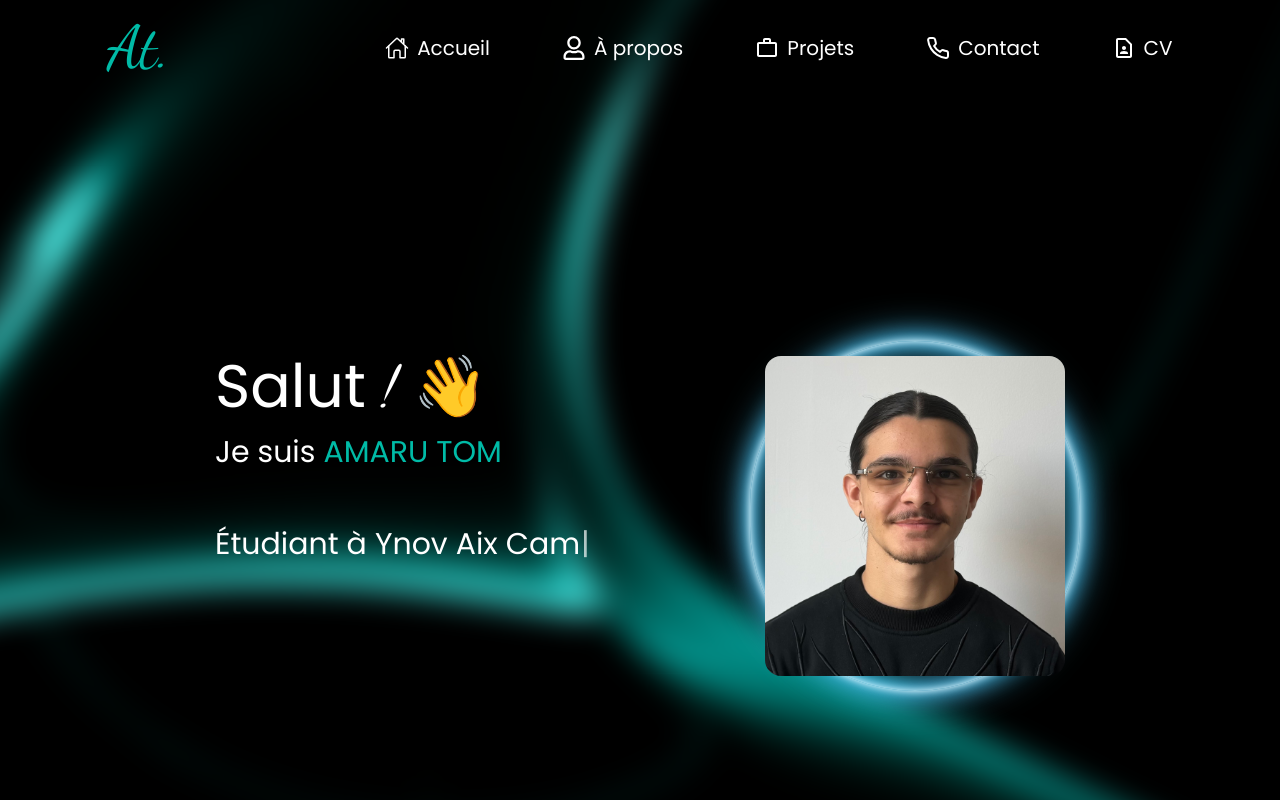
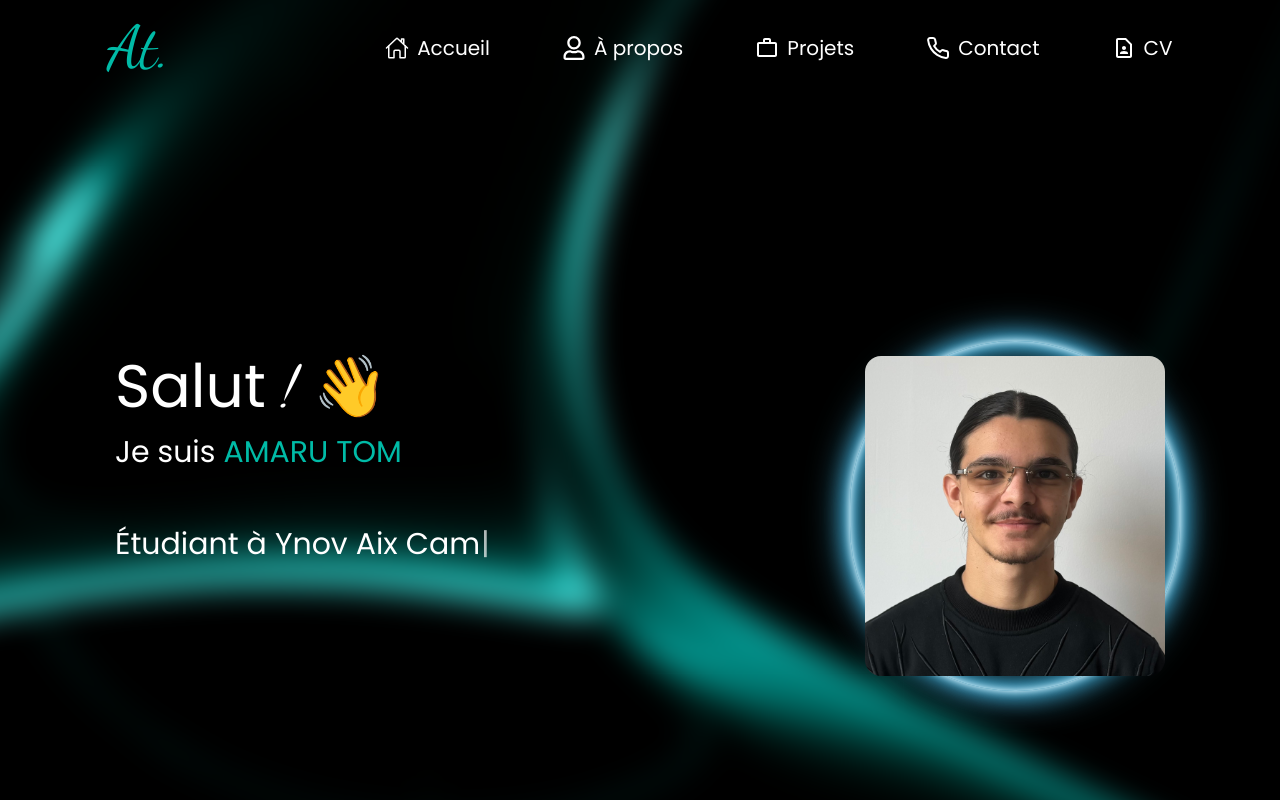
Before and after one commit to Shiokaa/Portfolio, a Next.js app: page / in a window 1280 px wide. Shown: the top 800 px of the page. Built offline with nearby package versions, Linux system fonts and the light colour scheme.

Commit message:
style(components): remove lg:gap value in Hero component

```diff
--- a/components/home/Hero.tsx
+++ b/components/home/Hero.tsx
@@ -4,8 +4,8 @@ import Image from "next/image";
 
 export default function Hero() {
   return (
-    <section className="hero w-full flex items-center lg:px-20">
-      <div className="w-full h-full flex flex-col lg:flex-row gap-50 lg:gap-0">
+    <section className="hero w-full h-full flex items-center lg:px-20">
+      <div className="w-full h-full flex flex-col lg:flex-row gap-50 ">
         <div className="w-full h-1/2 flex flex-col items-center justify-center lg:h-full">
           <div className="flex gap-4 flex-col items-center lg:items-start lg:min-w-[550px]">
             <h1>
```
